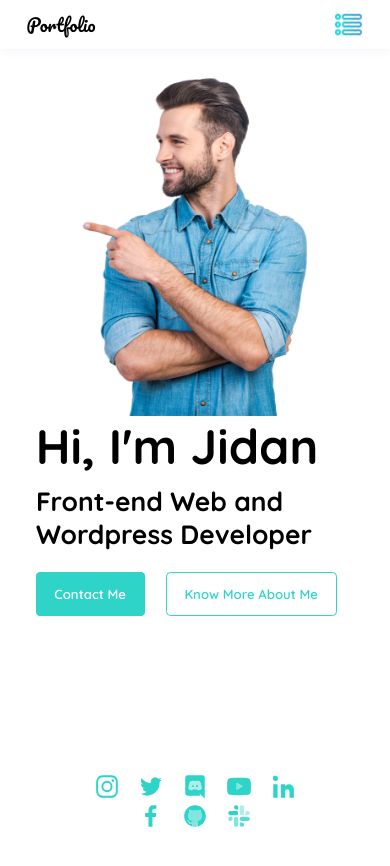
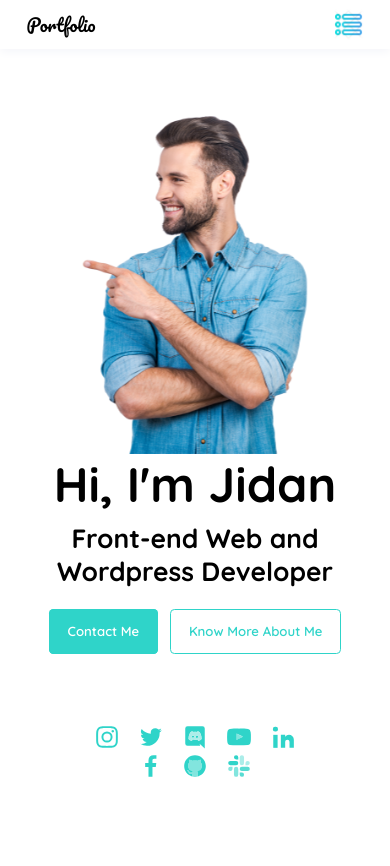
Before and after one commit to jidanmaharjan/portfolio, a plain HTML site: page index.html in a window 390 px wide. Drawn offline with Linux system fonts and the light colour scheme.

Commit message:
font optimized 5

```diff
--- a/css/style.scss
+++ b/css/style.scss
@@ -226,7 +226,7 @@ a{
 {
     .home{
         flex-direction: column-reverse;
-        justify-content: space-around;
+        justify-content: center;
         .sociallinks{
             width: 70%;
 
@@ -243,14 +243,25 @@ a{
             flex-direction: column-reverse;
             justify-content: center;
             flex-basis: 50%;
-            height: 90vh;
+            height: 85vh;
             .homedescription{
                 flex-basis: 40%;
+                text-align: center;
                 h1{
                     font-size: 5.5rem;
                 }
                 h4{
                     font-size: 3rem;
+                }
+                .linkbuttons{
+                    .primarybtn{
+                        margin: 0;
+                        margin-right: .5rem;
+                    }
+                    .secondarybtn{
+                        margin: 0;
+                        margin-left: .5rem;
+                    }
                 }
 
             }
```
Also changed, not shown: css/style.css, 1 other file.
